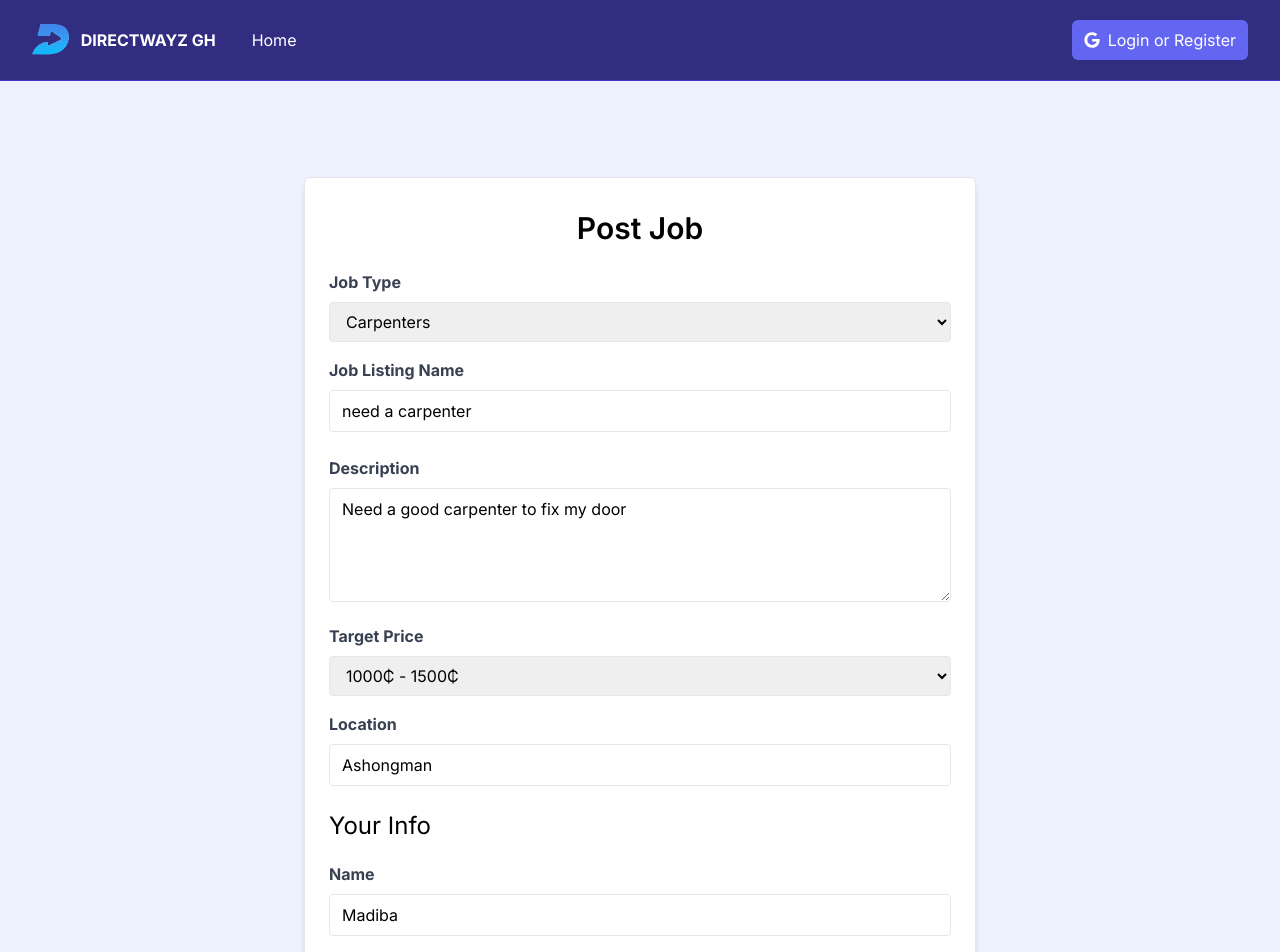
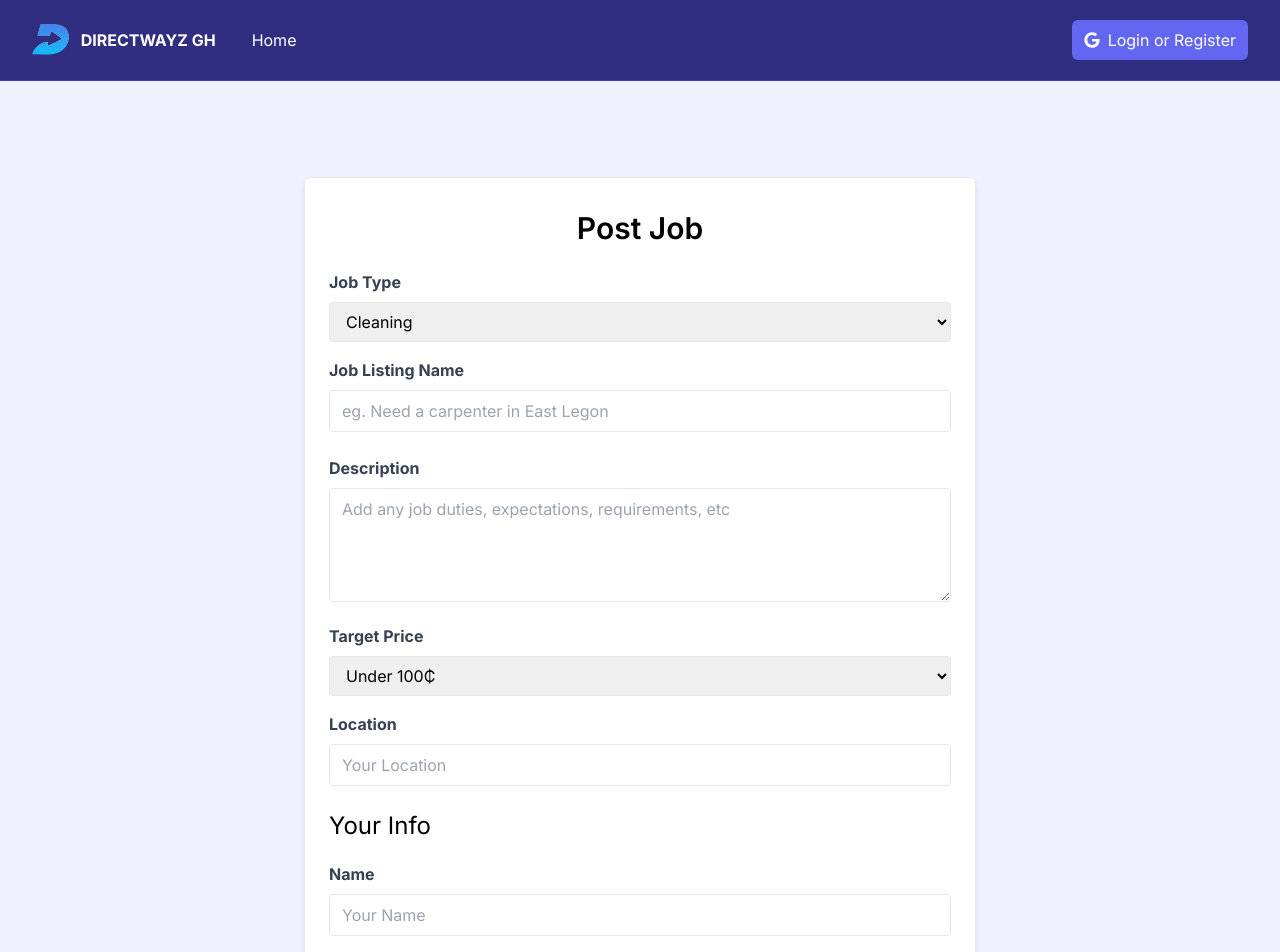
Before and after one commit to alainzanklan/directwayzgh.com, a Next.js app: page /jobs/post in a window 1280 px wide. Shown: the top 952 px of the page. Built offline with nearby package versions, Linux system fonts and the light colour scheme; no server answers.

Commit message:
layout fix

```diff
--- a/app/jobs/post/page.jsx
+++ b/app/jobs/post/page.jsx
@@ -5,14 +5,14 @@ import { toast } from 'react-toastify';
 
 const JobsAddPage = () => {
   const [fields, setFields] = useState({
-    type: 'Carpenters',
-    title: 'need a carpenter',
-    description: 'Need a good carpenter to fix my door',
-    price: '1000₵ - 1500₵',
-    location: 'Ashongman ',
-    company: 'Madiba',
-    contactPhone: '056 989 0090',
-    contactEmail: 'madiba@gmail.com',
+    type: '',
+    title: '',
+    description: '',
+    price: '',
+    location: '',
+    company: '',
+    contactPhone: '',
+    contactEmail: '',
   });
 
   const handleChange = (e) => {
--- a/components/JobEditForm.jsx
+++ b/components/JobEditForm.jsx
@@ -10,14 +10,14 @@ const JobEditForm = () => {
   const router = useRouter();
 
   const [fields, setFields] = useState({
-    type: 'Carpenters',
-    title: 'need a carpenter',
-    description: 'Need a good carpenter to fix my door',
-    price: '1000₵ - 1500₵',
-    location: 'Ashongman ',
-    company: 'Madiba',
-    contactPhone: '056 989 0090',
-    contactEmail: 'madiba@gmail.com',
+    type: '',
+    title: '',
+    description: '',
+    price: '',
+    location: '',
+    company: '',
+    contactPhone: '',
+    contactEmail: '',
   });
   const [loading, setLoading] = useState(true);
 
--- a/components/ProCard.jsx
+++ b/components/ProCard.jsx
@@ -1,7 +1,7 @@
 import Image from 'next/image';
 import React from 'react';
 import { FaArrowLeft, FaCheck, FaPaperPlane, FaPhoneAlt } from 'react-icons/fa';
-import { MdOutlineLocationOn } from 'react-icons/md';
+import { MdOutlineLocationOn, MdOutlineStarPurple500 } from 'react-icons/md';
 import { TbUserCheck } from 'react-icons/tb';
 import { HiOutlineUsers, HiOutlineShieldCheck } from 'react-icons/hi';
 import { WiTime9 } from 'react-icons/wi';
@@ -29,21 +29,21 @@ const ProCard = ({ pro }) => {
         <div className=' m-auto py-10 px-6'>
           <div className='grid grid-cols-1 md:grid-cols-60/40 w-full gap-6 relative'>
             <main>
-              <div className='bg-white p-6 rounded-lg shadow-md text-center md:text-left'>
+              <div className='bg-white p-6 rounded-lg shadow-md text-center md:text-left overflow-hidden'>
                 <div className='grid grid-cols-3 lg:grid-cols-4 gap-2 text-start'>
-                  <div className='h-32 w-32 rounded-full col-span-1 justify-self-end p-2 relative'>
+                  <div className='h-32 w-32 rounded-full col-span-1 justify-self-end py-2 px-4 relative'>
                     <Image
                       src={pro.logo[0]}
                       fill
                       alt='profile'
-                      className='rounded-full'
+                      className='rounded-full p-6'
                       sizes='32'
                       priority={true}
                     />
                   </div>
                   <div className='col-span-2 lg:col-span-3 lg:grid-cols-3 '>
-                    <div className='text-gray-500 mb-2'>{pro.type}</div>
-                    <h1 className=' flex text-2xl md:text-3xl font-bold mb-2 items-center gap-2 '>
+                    <div className='text-gray-500 mb-2 text-xs md:text-2xl'>{pro.type}</div>
+                    <h1 className=' flex text-xl md:text-2xl lg:text-3xl font-bold mb-2 items-center gap-2 '>
                       {pro.company_info.name}
                       {pro.licensed && (
                         <HiOutlineShieldCheck
@@ -54,8 +54,14 @@ const ProCard = ({ pro }) => {
                       )}
                     </h1>
                     <div className='flex gap-1'>
-                      <p className='text-green-500 text-xs md:text-sm font-semibold mb-4'>
-                        Exceptional 5.0 ⭐⭐⭐⭐⭐ (16)
+                      <p className='text-green-500 text-xs md:text-sm font-semibold mb-4 flex flex-row items-center'>
+                        Exceptional 5.0{' '}
+                        <MdOutlineStarPurple500
+                          height={15}
+                          width={15}
+                          className='text-yellow-500'
+                        />{' '}
+                        (10)
                       </p>
                     </div>
 
@@ -73,7 +79,7 @@ const ProCard = ({ pro }) => {
                         width={8}
                         className='text-gray-500'
                       />
-                      <p className='text-gray-500 text-xm md:text-md '>
+                      <p className='text-gray-500 text-xs md:text-sm md:text-md '>
                         {pro.price} starting price
                       </p>
                     </div>
--- a/components/ProsCard.jsx
+++ b/components/ProsCard.jsx
@@ -2,6 +2,8 @@
 import Image from 'next/image';
 import Link from 'next/link';
 import { MdOutlineLocationOn } from 'react-icons/md';
+import { MdOutlineStarPurple500 } from 'react-icons/md';
+
 import { useState } from 'react';
 
 const ProfessionalCard = ({ pros }) => {
@@ -10,18 +12,18 @@ const ProfessionalCard = ({ pros }) => {
   let introduction = pros.introduction;
 
   if (!showFullIntroduction) {
-    introduction = introduction.substring(0, 90);
+    introduction = introduction.substring(0, 60);
   }
   return (
-    <div className='bg-white relative border-b py-4 lg:px-4'>
-      <div className='grid grid-cols-5 lg:grid-cols-6 gap-4'>
-        <div className='relative w-24 h-24 py-4 col-span-1 justify-self-end '>
+    <div className='bg-white relative border-b py- lg:px-4 '>
+      <div className='grid grid-cols-5 lg:grid-cols-6 gap-4 p-10'>
+        <div className='relative w-24 h-24 py-4 px-4 col-span-1 justify-self-end'>
           <Image
             src={pros.logo[0]}
             fill
             alt='profile'
-            className='mt-6 ml-4 rounded-full'
-            sizes='32'
+            className='mt-6 rounded-full px-2 '
+            sizes='24'
             priority={true}
           />
         </div>
@@ -30,9 +32,15 @@ const ProfessionalCard = ({ pros }) => {
           <div className='mb-2'>
             <h3 className='text-xl font-bold'>{pros.company_info.name} </h3>
           </div>
-          <div className='mb-2'>
-            <p className='text-green-500 font-semibold'>
-              Exceptional 5.0 ⭐⭐⭐⭐⭐ (10)
+          <div className='mb-2 flex items-center'>
+            <p className='text-green-500 font-semibold flex flex-row'>
+              Exceptional 5.0{' '}
+              <MdOutlineStarPurple500
+                height={15}
+                width={15}
+                className='text-yellow-500'
+              />
+              (10){' '}
             </p>
           </div>
           <div className='flex mb-2 gap-1'>
@@ -53,7 +61,7 @@ const ProfessionalCard = ({ pros }) => {
                   }
                   className='text-indigo-500 mb-5 hover:text-indigo-600'
                 >
-                  {showFullIntroduction && !introduction.length < 90 ? (
+                  {showFullIntroduction && !introduction.length < 60 ? (
                     <span> &nbsp; Less</span>
                   ) : (
                     '...More'
```
